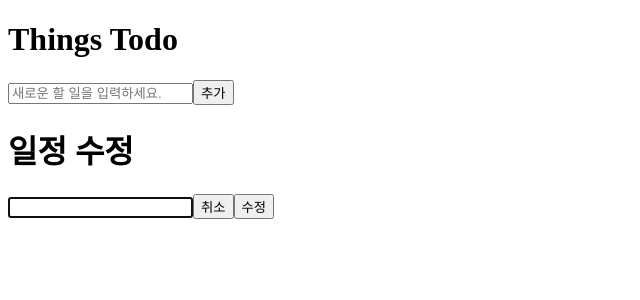
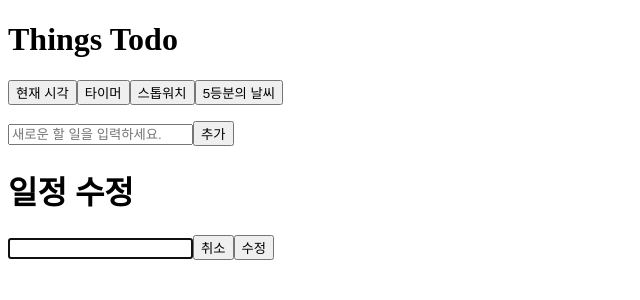
Before and after one commit to makee-ham/todo-list, a React app: page / in a window 1280 px wide. Shown: the top 300 px of the page, without its empty margins (0-640 px from the left). Built offline with nearby package versions, Linux system fonts and the light colour scheme; the HTML template or start-up script is replaced by a standard one.

Commit message:
추가 기능들 탭 메뉴 구현

```diff
--- a/src/App.jsx
+++ b/src/App.jsx
@@ -1,4 +1,5 @@
 import { useEffect, useReducer, useState } from "react";
+import Functions from "./components/Functions";
 
 const todoReducer = (state, action) => {
   switch (action.type) {
@@ -81,7 +82,7 @@ function App() {
           <h1>Things Todo</h1>
         </header>
         <main>
-          <section id="functions-container"></section>
+          <Functions />
           <section id="todo-container">
             <ul id="todo-list">
               {todos.map((todo) => (
--- /dev/null
+++ b/src/components/Clock.jsx
@@ -0,0 +1 @@
+export default function Clock() {}
--- /dev/null
+++ b/src/components/Functions.jsx
@@ -0,0 +1,46 @@
+import { useState } from "react";
+import Timer from "./Timer";
+import Stopwatch from "./Stopwatch";
+import Clock from "./Clock";
+import Weather from "./Weather";
+
+export default function Functions() {
+  const [activeTab, setActiveTab] = useState("weather");
+
+  const handleTabClick = (tabId) => setActiveTab(tabId);
+
+  const functionTabs = [
+    { id: "clock", label: "현재 시각" },
+    { id: "timer", label: "타이머" },
+    { id: "stopwatch", label: "스톱워치" },
+    { id: "weather", label: "5등분의 날씨" },
+  ];
+
+  return (
+    <section id="functions-container">
+      <div id="function-tabs">
+        {functionTabs.map((tab) => (
+          <button
+            key={tab.id}
+            type="button"
+            className={`${activeTab === tab.id ? "active" : ""}`}
+            onClick={() => handleTabClick(tab.id)}
+          >
+            {tab.label}
+          </button>
+        ))}
+      </div>
+      <div id="feature-area">
+        {activeTab === "clock" ? (
+          <Clock />
+        ) : activeTab === "timer" ? (
+          <Timer />
+        ) : activeTab === "stopwatch" ? (
+          <Stopwatch />
+        ) : (
+          <Weather />
+        )}
+      </div>
+    </section>
+  );
+}
--- /dev/null
+++ b/src/components/Stopwatch.jsx
@@ -0,0 +1 @@
+export default function Stopwatch() {}
--- /dev/null
+++ b/src/components/Timer.jsx
@@ -0,0 +1 @@
+export default function Timer() {}
--- /dev/null
+++ b/src/components/Weather.jsx
@@ -0,0 +1 @@
+export default function Weather() {}
```
